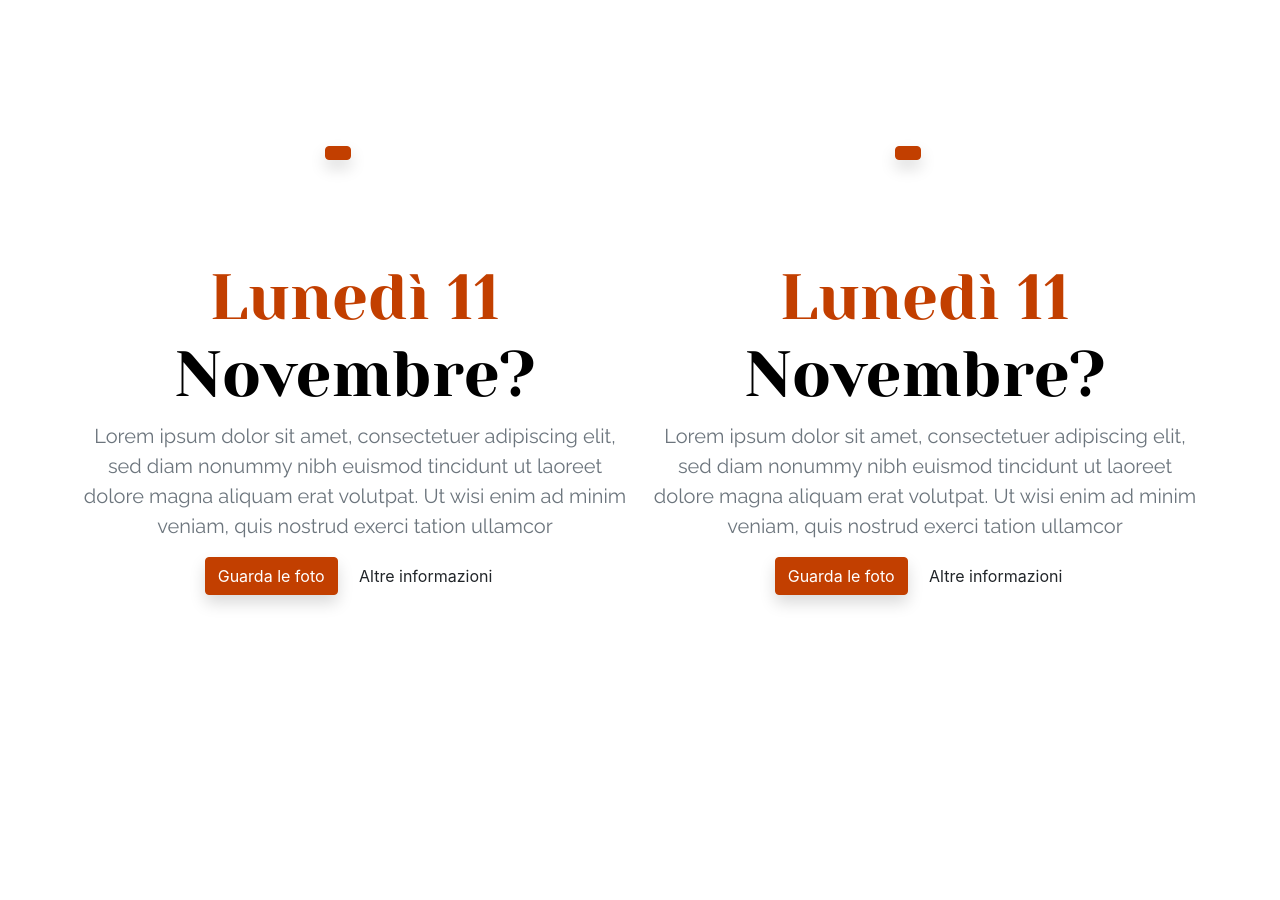
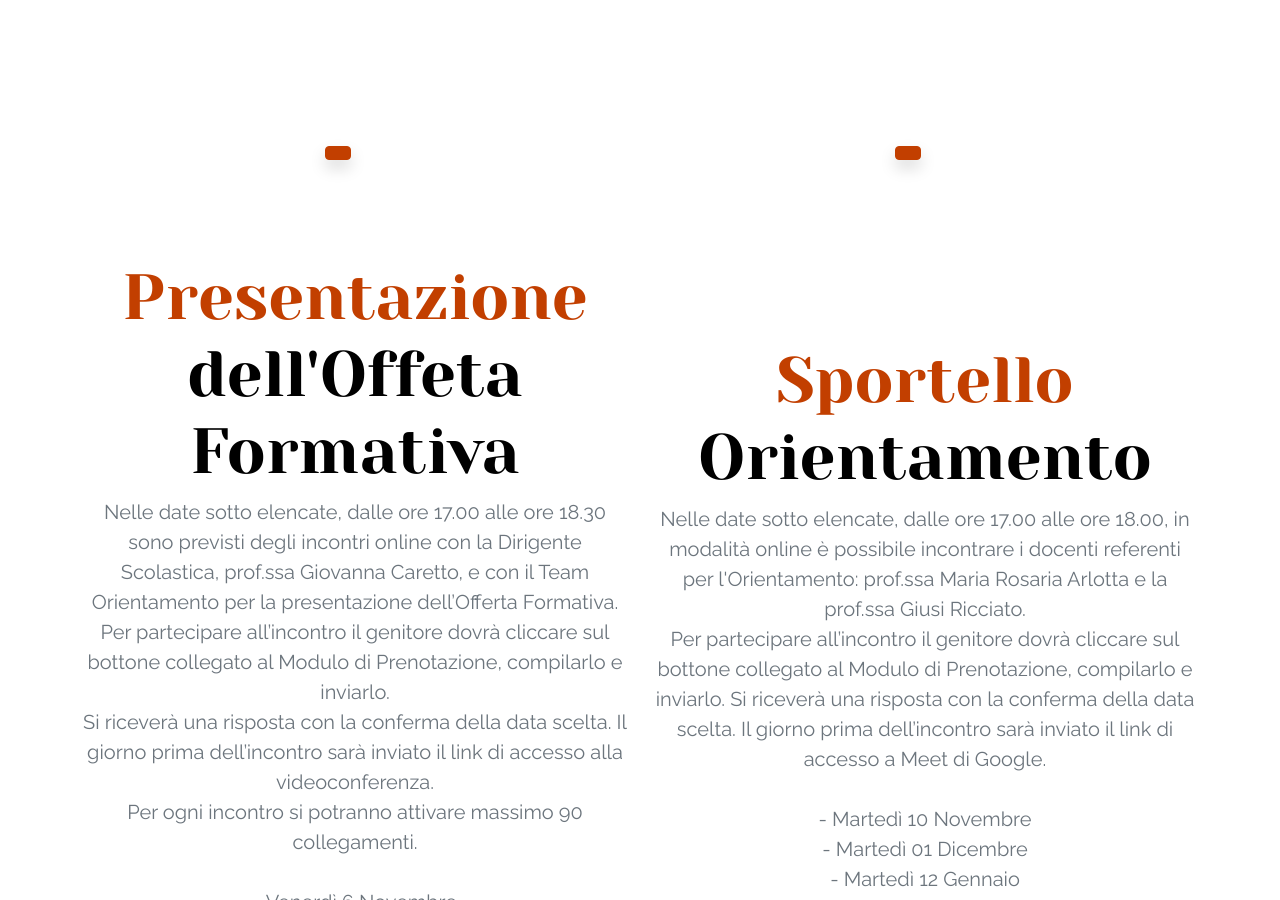
Before and after one commit to PiervitoCreanza/orientamento.liceodegiorgi.edu.it, a Jekyll site: the page built from incontri.html, in a window 1280 px wide and 900 px high, scrolled down 825 px. Built offline with Jekyll 4.4.1, drawn with Linux system fonts in a browser that asks for light colours; before the commit the page ends 1468 px from its top, so only the background shows below that; some of the changed text lies outside the part shown.

```diff
--- a/_data/incontri.json
+++ b/_data/incontri.json
@@ -1,27 +1,33 @@
 {
     "sezione1": {
         "titolo": "<span class='text-red'>Ci vuoi</span> incontrare?",
-        "sottotitolo": "Lorem ipsum dolor sit amet, consectetuer adipiscing elit, sed diam nonummy nibh euismod tincidunt ut laoreet dolore magna aliquam erat volutpat. Ut wisi enim ad minim veniam, quis nostrud exerci tation ullamcor"
+        "sottotitolo": "Vista l'impossibilità di muoversi ques'anno abbibbiamo previsto diverse tipologie di incontri informativi."
     },
     "sezione2": {
         "data1": {
-            "titolo": "<span class='text-red'>Lunedì 11</span> Novembre?",
-            "descrizione": "Lorem ipsum dolor sit amet, consectetuer adipiscing elit, sed diam nonummy nibh euismod tincidunt ut laoreet dolore magna aliquam erat volutpat. Ut wisi enim ad minim veniam, quis nostrud exerci tation ullamcor",
-            "pulsanteRosso": "Guarda le foto",
+            "titolo": "<span class='text-red'>Presentazione</span> dell'Offeta Formativa",
+            "descrizione": "Nelle date sotto elencate, dalle ore 17.00 alle ore 18.30 sono previsti degli incontri online con la Dirigente Scolastica, prof.ssa Giovanna Caretto, e con il Team Orientamento per la presentazione dell’Offerta Formativa. <br> Per partecipare all’incontro il genitore dovrà cliccare sul bottone collegato al Modulo di Prenotazione, compilarlo e inviarlo.<br> Si riceverà una risposta con la conferma della data scelta. Il giorno prima dell’incontro sarà inviato il link di accesso alla videoconferenza. <br> Per ogni incontro si potranno attivare massimo 90 collegamenti. <br> <br> - Venerdì 6 Novembre <br> - Venerdì 20 Novembre <br> - Venerdì 4 Dicembre <br> - Venerdì 18 Dicembre <br> - Venerdì 15 Gennaio",
+            "pulsanteRosso": "Vai al Modulo",
             "pulsante": "Altre informazioni"
         },
-        "data2": {
-            "titolo": "<span class='text-red'>Lunedì 11</span> Novembre?",
-            "descrizione": "Lorem ipsum dolor sit amet, consectetuer adipiscing elit, sed diam nonummy nibh euismod tincidunt ut laoreet dolore magna aliquam erat volutpat. Ut wisi enim ad minim veniam, quis nostrud exerci tation ullamcor",
-            "pulsanteRosso": "Guarda le foto",
+    "data2": {
+            "titolo": "<span class='text-red'>Sportello</span> Orientamento",
+            "descrizione": "Nelle date sotto elencate, dalle ore 17.00 alle ore 18.00, in modalità online è possibile incontrare i docenti referenti per l'Orientamento: prof.ssa Maria Rosaria Arlotta e la prof.ssa Giusi Ricciato. <br> Per partecipare all’incontro il genitore dovrà cliccare sul bottone collegato al Modulo di Prenotazione, compilarlo e inviarlo. Si riceverà una risposta con la conferma della data scelta. Il giorno prima dell’incontro sarà inviato il link di accesso a Meet di Google. <br> <br> - Martedì 10 Novembre <br> - Martedì 01 Dicembre<br> - Martedì 12 Gennaio<br> - Martedì 19 Gennaio <br> <br> ",
+            "pulsanteRosso": "Vai al Modulo",
             "pulsante": "Altre informazioni"
-        }
+         },
+    "data3": {
+            "titolo": "<span class='text-red'>Colloqui</span> Individuali",
+            "descrizione": "Le docenti referenti per l’Orientamento in Ingresso offriranno supporto individuale per informazioni e chiarimenti tutti i lunedì pomeriggio, dalle ore 16.00 alle ore 18.00, a partire dal 26 ottobre 2020 e sino al termine delle iscrizioni. ",
+            "pulsanteRosso": "Manda una Mail",
+            "pulsante": "Altre informazioni"
+        },
     },
     "sezione3": {
         "data1": {
-            "titolo": "<span class='text-red'>Lunedì 11</span> Novembre?",
-            "descrizione": "Lorem ipsum dolor sit amet, consectetuer adipiscing elit, sed diam nonummy nibh euismod tincidunt ut laoreet dolore magna aliquam erat volutpat. Ut wisi enim ad minim veniam, quis nostrud exerci tation ullamcor",
-            "pulsanteRosso": "Guarda le foto",
+            "titolo": "<span class='text-red'>Colloqui</span> Individuali",
+            "descrizione": "Le docenti referenti per l’Orientamento in Ingresso offriranno supporto individuale per informazioni e chiarimenti tutti i lunedì pomeriggio, dalle ore 16.00 alle ore 18.00, a partire dal 26 ottobre 2020 e sino al termine delle iscrizioni.",
+            "pulsanteRosso": "Manda una Mail ",
             "pulsante": "Altre informazioni"
         },
         "data2": {
```
